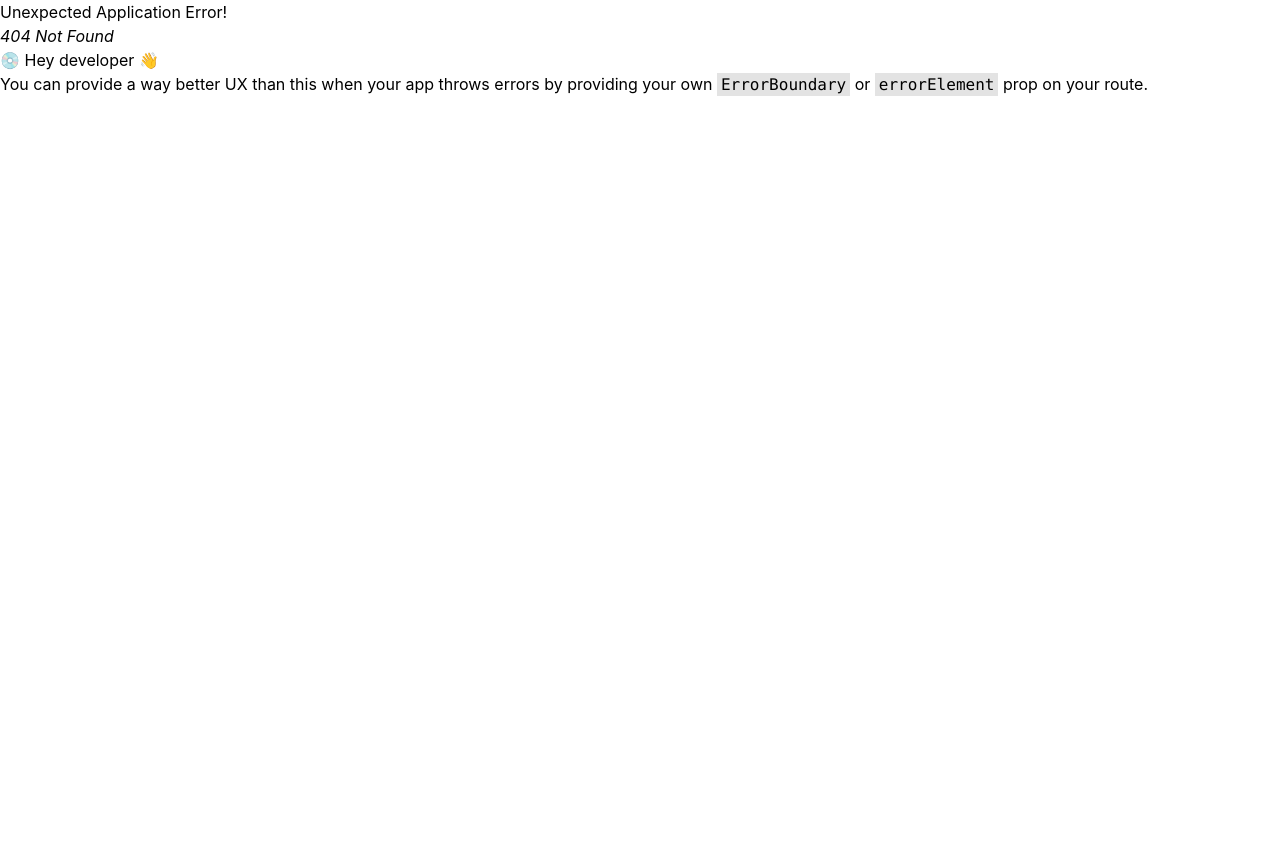
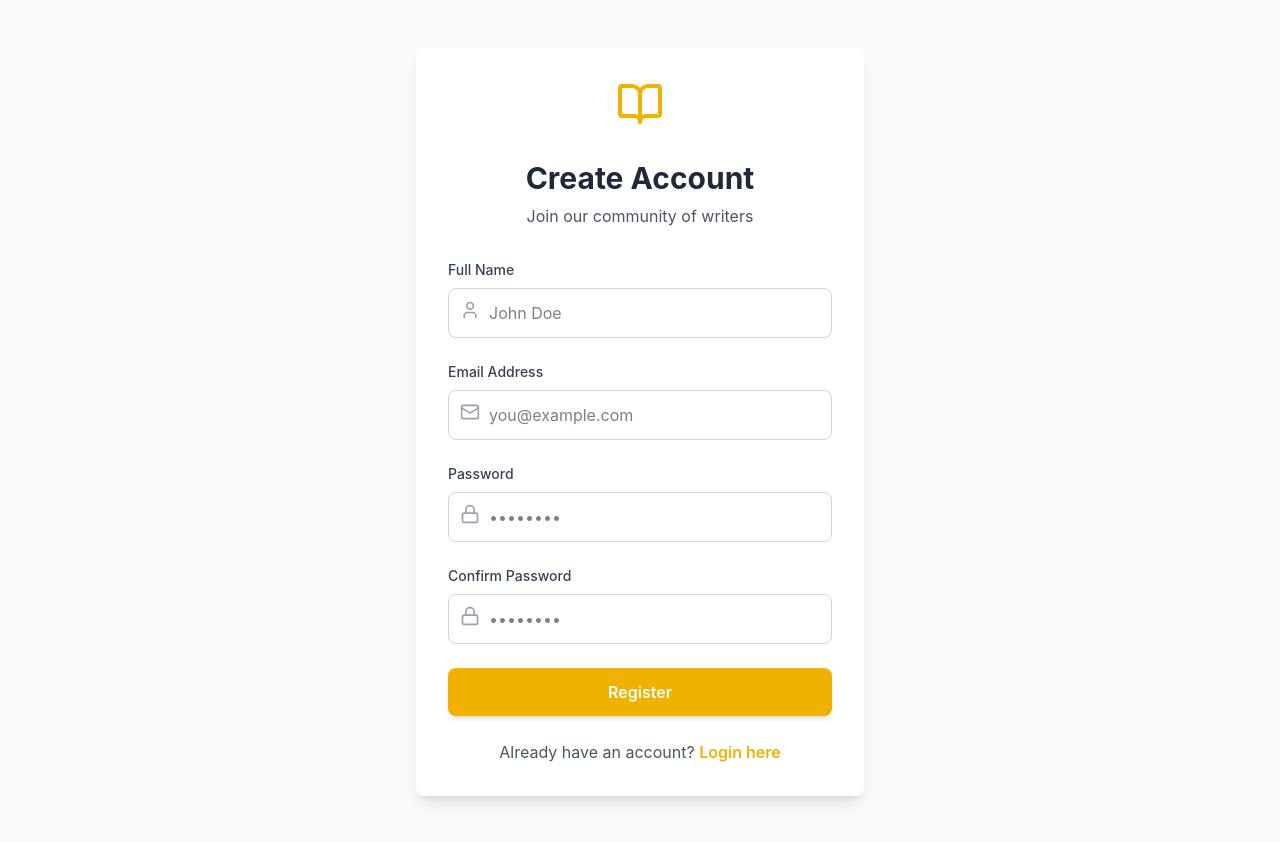
Before and after one commit to danielreinhard1129/blog-backendless-jcwdjktpm40, a React (Vite) app: page /register in a window 1280 px wide. Before the commit this address had no page. Before the commit the page ends 800 px from the top, so only its background shows below. Built offline with nearby package versions, Linux system fonts and the light colour scheme.

Commit message:
feat: add register page (#1)

```diff
--- a/src/main.tsx
+++ b/src/main.tsx
@@ -4,11 +4,16 @@
 import { RouterProvider } from "react-router/dom";
 import "./index.css";
 import Home from "./pages/Home";
+import Register from "./pages/Register";
 
 const router = createBrowserRouter([
   {
     path: "/",
     element: <Home />,
+  },
+  {
+    path: "/register",
+    element: <Register />,
   },
 ]);
 
--- /dev/null
+++ b/src/pages/Register.tsx
@@ -0,0 +1,114 @@
+import { BookOpen, Lock, Mail, User } from "lucide-react";
+import { Link } from "react-router";
+
+function Register() {
+  return (
+    <div className="min-h-screen bg-gray-50 flex items-center justify-center px-4 py-12">
+      <div className="max-w-md w-full bg-white rounded-lg shadow-lg p-8">
+        <div className="flex justify-center mb-8">
+          <BookOpen className="h-12 w-12 text-yellow-500" />
+        </div>
+
+        <h1 className="text-3xl font-bold text-center text-gray-800 mb-2">
+          Create Account
+        </h1>
+        <p className="text-center text-gray-600 mb-8">
+          Join our community of writers
+        </p>
+
+        <form className="space-y-6">
+          <div>
+            <label
+              htmlFor="name"
+              className="block text-sm font-medium text-gray-700 mb-2"
+            >
+              Full Name
+            </label>
+            <div className="relative">
+              <User className="absolute left-3 top-3 h-5 w-5 text-gray-400" />
+              <input
+                type="text"
+                id="name"
+                className="w-full pl-10 pr-4 py-3 border border-gray-300 rounded-lg focus:ring-2 focus:ring-yellow-500 focus:border-transparent outline-none transition"
+                placeholder="John Doe"
+              />
+            </div>
+          </div>
+
+          <div>
+            <label
+              htmlFor="email"
+              className="block text-sm font-medium text-gray-700 mb-2"
+            >
+              Email Address
+            </label>
+            <div className="relative">
+              <Mail className="absolute left-3 top-3 h-5 w-5 text-gray-400" />
+              <input
+                type="email"
+                id="email"
+                className="w-full pl-10 pr-4 py-3 border border-gray-300 rounded-lg focus:ring-2 focus:ring-yellow-500 focus:border-transparent outline-none transition"
+                placeholder="you@example.com"
+              />
+            </div>
+          </div>
+
+          <div>
+            <label
+              htmlFor="password"
+              className="block text-sm font-medium text-gray-700 mb-2"
+            >
+              Password
+            </label>
+            <div className="relative">
+              <Lock className="absolute left-3 top-3 h-5 w-5 text-gray-400" />
+              <input
+                type="password"
+                id="password"
+                className="w-full pl-10 pr-4 py-3 border border-gray-300 rounded-lg focus:ring-2 focus:ring-yellow-500 focus:border-transparent outline-none transition"
+                placeholder="••••••••"
+              />
+            </div>
+          </div>
+
+          <div>
+            <label
+              htmlFor="confirmPassword"
+              className="block text-sm font-medium text-gray-700 mb-2"
+            >
+              Confirm Password
+            </label>
+            <div className="relative">
+              <Lock className="absolute left-3 top-3 h-5 w-5 text-gray-400" />
+              <input
+                type="password"
+                id="confirmPassword"
+                className="w-full pl-10 pr-4 py-3 border border-gray-300 rounded-lg focus:ring-2 focus:ring-yellow-500 focus:border-transparent outline-none transition"
+                placeholder="••••••••"
+              />
+            </div>
+          </div>
+
+          <button
+            type="submit"
+            className="w-full bg-yellow-500 text-white py-3 rounded-lg font-semibold hover:bg-purple-600 transition-colors shadow-md"
+          >
+            Register
+          </button>
+        </form>
+
+        <p className="text-center text-gray-600 mt-6">
+          Already have an account?{" "}
+          <Link
+            to="/login"
+            className="text-yellow-500 hover:text-purple-600 font-semibold transition-colors"
+          >
+            Login here
+          </Link>
+        </p>
+      </div>
+    </div>
+  );
+}
+
+export default Register;
```
